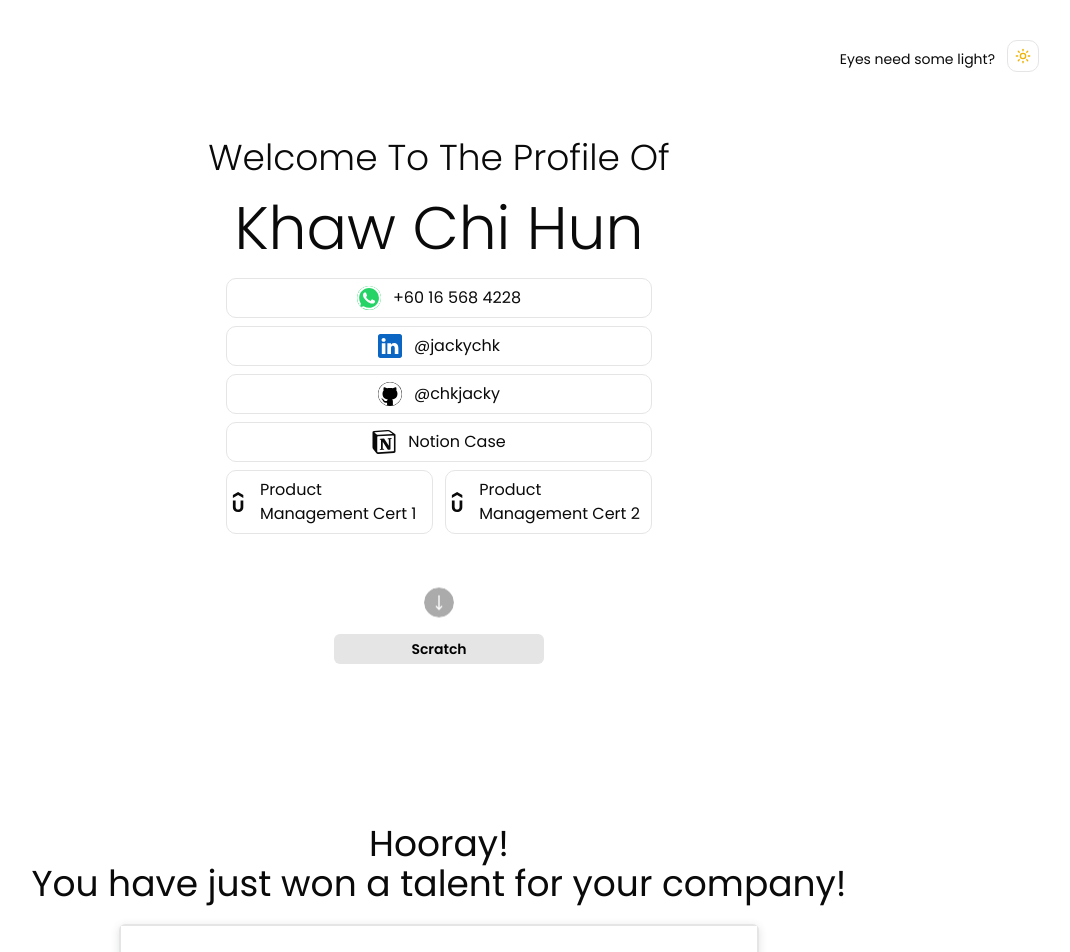
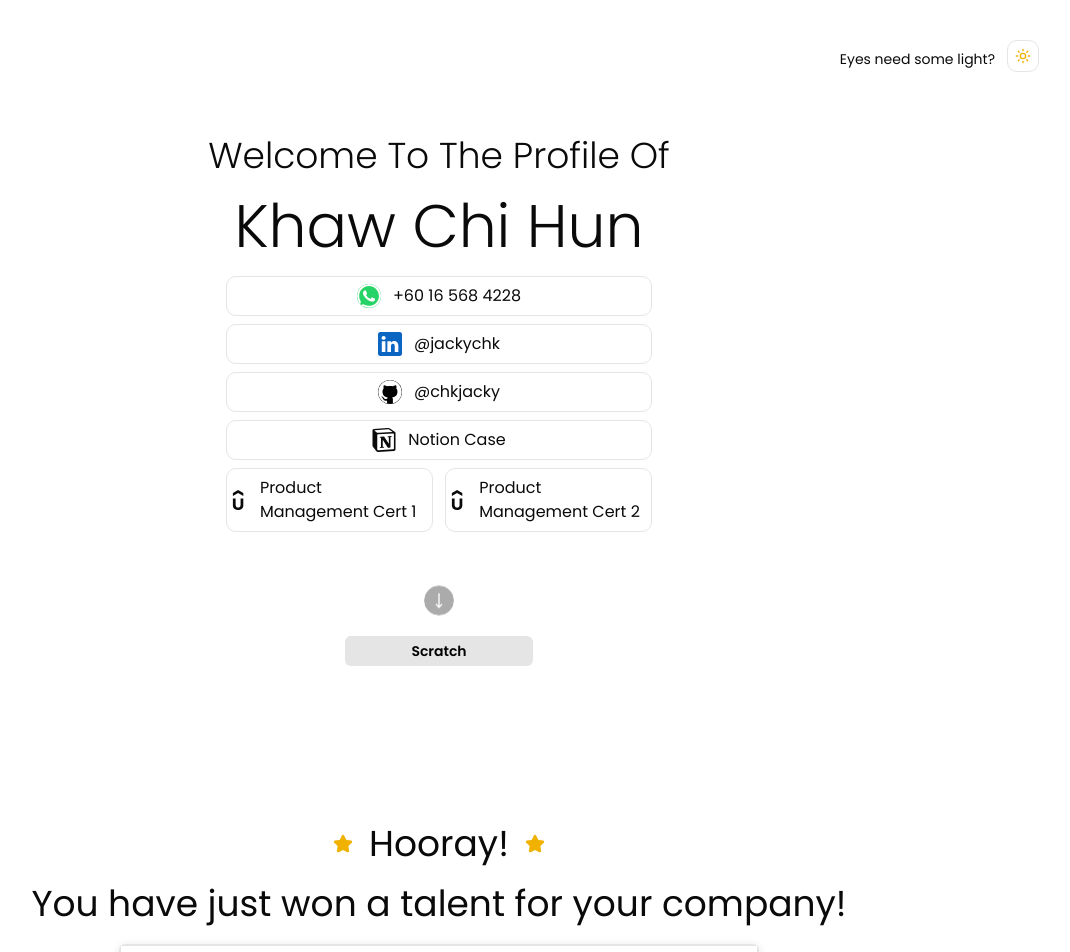
Before and after one commit to chkjacky/intro, a Next.js app: page / in a window 1280 px wide. Shown: the top 952 px of the page, without its empty margins (201-1271 px from the left). Built offline with nearby package versions, Linux system fonts and the light colour scheme; grey boxes are pictures that could not be loaded.

Commit message:
fix styles

```diff
--- a/src/app/page.tsx
+++ b/src/app/page.tsx
@@ -3,7 +3,7 @@
 import ThemeSwitch from "@/components/ThemeSwitch";
 import { Button } from "@/components/ui/button";
 import { cn } from "@/lib/utils";
-import { CircleArrowDown, MoveDown, MoveUp } from "lucide-react";
+import { MoveDown, MoveUp, Star } from "lucide-react";
 import { useTheme } from "next-themes";
 import Link from "next/link";
 import { useEffect, useState } from "react";
@@ -154,13 +154,13 @@ export default function Home() {
             </Link>
           </div>
 
-          <div className="hover:bg-input/30 flex w-full flex-col gap-y-2 lg:flex-row lg:gap-x-3">
-            <div className="flex h-10 w-full items-center justify-center gap-x-3 rounded-lg border p-px lg:h-16 lg:w-1/2">
+          <div className="flex w-full flex-col gap-y-2 lg:flex-row lg:gap-x-3">
+            <div className="hover:bg-input/30 flex h-10 w-full items-center justify-center gap-x-3 rounded-lg border p-px lg:h-16 lg:w-1/2">
               <svg
                 role="img"
                 viewBox="0 0 24 24"
                 xmlns="http://www.w3.org/2000/svg"
-                className="bg-background fill-foreground h-6 w-6"
+                className="fill-foreground h-6 w-6 bg-transparent"
               >
                 <title>Udemy</title>
                 <path d="M12 0L5.81 3.573v3.574l6.189-3.574 6.191 3.574V3.573zM5.81 10.148v8.144c0 1.85.589 3.243 1.741 4.234S10.177 24 11.973 24s3.269-.482 4.448-1.474c1.179-.991 1.768-2.439 1.768-4.314v-8.064h-3.242v7.85c0 2.036-1.509 3.055-2.948 3.055-1.428 0-2.947-.991-2.947-3.027v-7.878z" />
@@ -180,12 +180,12 @@ export default function Home() {
               </Link>
             </div>
 
-            <div className="flex h-10 w-full items-center justify-center gap-x-3 rounded-lg border p-px lg:h-16 lg:w-1/2">
+            <div className="hover:bg-input/30 flex h-10 w-full items-center justify-center gap-x-3 rounded-lg border p-px lg:h-16 lg:w-1/2">
               <svg
                 role="img"
                 viewBox="0 0 24 24"
                 xmlns="http://www.w3.org/2000/svg"
-                className="bg-background fill-foreground h-6 w-6"
+                className="fill-foreground h-6 w-6 bg-transparent"
               >
                 <title>Udemy</title>
                 <path d="M12 0L5.81 3.573v3.574l6.189-3.574 6.191 3.574V3.573zM5.81 10.148v8.144c0 1.85.589 3.243 1.741 4.234S10.177 24 11.973 24s3.269-.482 4.448-1.474c1.179-.991 1.768-2.439 1.768-4.314v-8.064h-3.242v7.85c0 2.036-1.509 3.055-2.948 3.055-1.428 0-2.947-.991-2.947-3.027v-7.878z" />
@@ -221,11 +221,11 @@ export default function Home() {
             <MoveDown className="h-5 w-5 text-white" />
           </Button>
 
-          <span className="text-foreground/80 dark:text-foreground before:bg-input dark:before:bg-muted-foreground hidden font-semibold transition-all duration-300 before:absolute before:-inset-1 before:right-0 before:left-auto before:flex before:h-7.5 before:w-full before:cursor-pointer before:items-center before:justify-center before:rounded-sm before:text-sm before:text-black before:opacity-100 before:transition-all before:duration-700 before:ease-in-out before:content-['Scratch'] hover:before:w-0 hover:before:opacity-0 sm:relative sm:inline-block">
-            <Link
-              href="#resume"
-              passHref
-              className=""
+          <span className="text-foreground/80 dark:text-foreground before:bg-input dark:before:bg-muted-foreground hidden font-semibold transition-all duration-300 before:absolute before:inset-0 before:right-0 before:left-auto before:flex before:h-7.5 before:w-full before:cursor-pointer before:items-center before:justify-center before:rounded-sm before:text-sm before:text-black before:opacity-100 before:transition-all before:duration-700 before:ease-in-out before:content-['Scratch'] hover:before:w-0 hover:before:opacity-0 sm:relative sm:inline-block">
+            <Button
+              variant="ghost"
+              size="sm"
+              className="border-muted-foreground border hover:cursor-pointer hover:bg-transparent"
               title="Click to view Résumé"
               onClick={(e) => {
                 e.preventDefault();
@@ -236,7 +236,7 @@ export default function Home() {
               }}
             >
               &middot;&nbsp;Won A Talent's Résumé&nbsp;&middot;&nbsp;
-            </Link>
+            </Button>
           </span>
         </div>
       </section>
@@ -245,8 +245,19 @@ export default function Home() {
         id="resume"
         className="flex w-full flex-col items-center gap-y-5"
       >
-        <div className="mt-6 text-center text-4xl">
-          Hooray! <br />
+        <div className="mt-6 flex items-center justify-center gap-x-3 px-50 text-4xl">
+          <span className="relative m-1 flex h-5 w-5">
+            <Star className="absolute inline-flex h-full w-full animate-ping fill-yellow-500 text-yellow-500 opacity-75 dark:fill-yellow-400 dark:text-yellow-400" />
+            <Star className="relative inline-flex h-5 w-5 rounded-full fill-yellow-500 text-yellow-500 dark:fill-yellow-400 dark:text-yellow-400" />
+          </span>
+          Hooray!
+          <span className="relative m-1 flex h-5 w-5">
+            <Star className="absolute inline-flex h-full w-full animate-ping fill-yellow-500 text-yellow-500 opacity-75 dark:fill-yellow-400 dark:text-yellow-400" />
+            <Star className="relative inline-flex h-5 w-5 rounded-full fill-yellow-500 text-yellow-500 dark:fill-yellow-400 dark:text-yellow-400" />
+          </span>
+        </div>
+
+        <div className="px-30 text-center text-4xl">
           You have just won a talent for your company!
         </div>
 
@@ -270,7 +281,7 @@ export default function Home() {
           rel="noopener noreferrer"
           className="mt-2 block underline-offset-4 transition-all duration-300 hover:text-blue-600 hover:underline dark:hover:text-blue-500"
         >
-          Resume v2.7.2 - Khaw Chi Hun (As of 04 Aug 2026)
+          Résumé v2.7.2 - Khaw Chi Hun (As of 04 Aug 2026)
         </Link>
 
         <div
```
